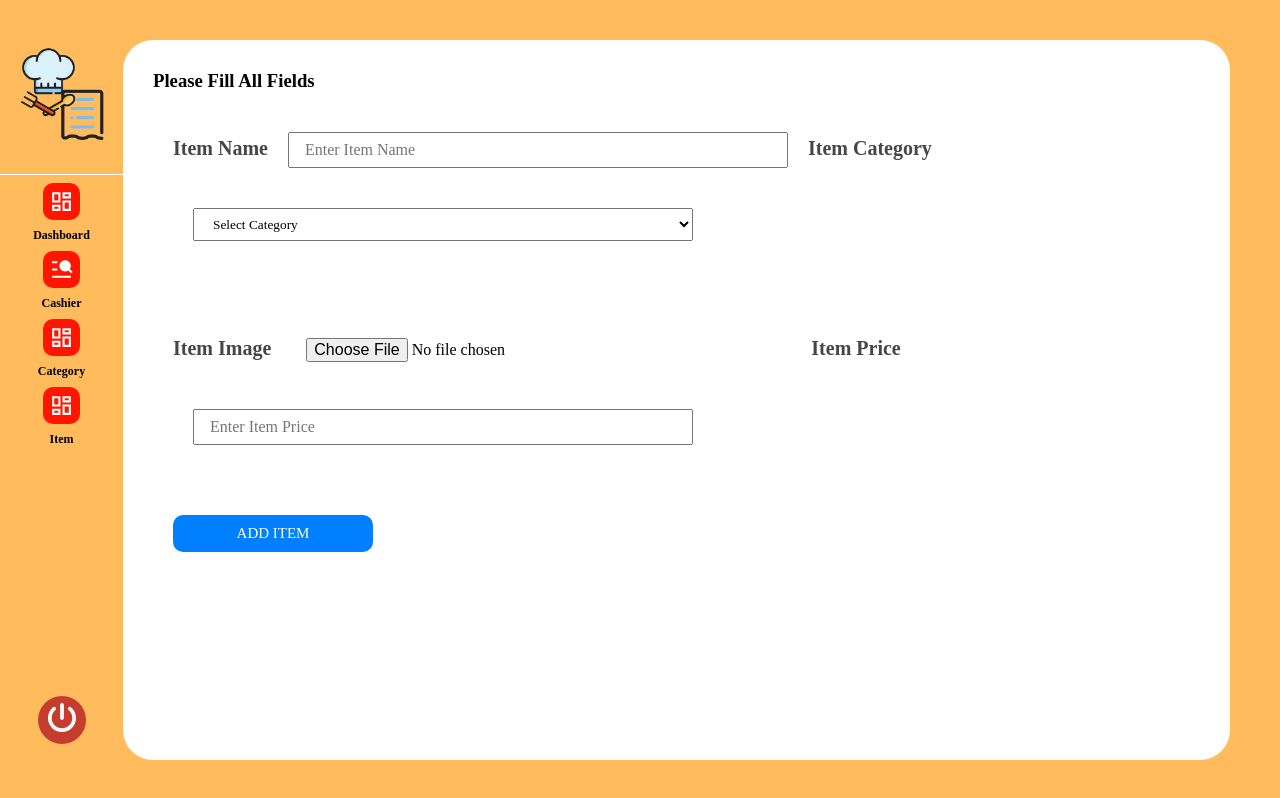
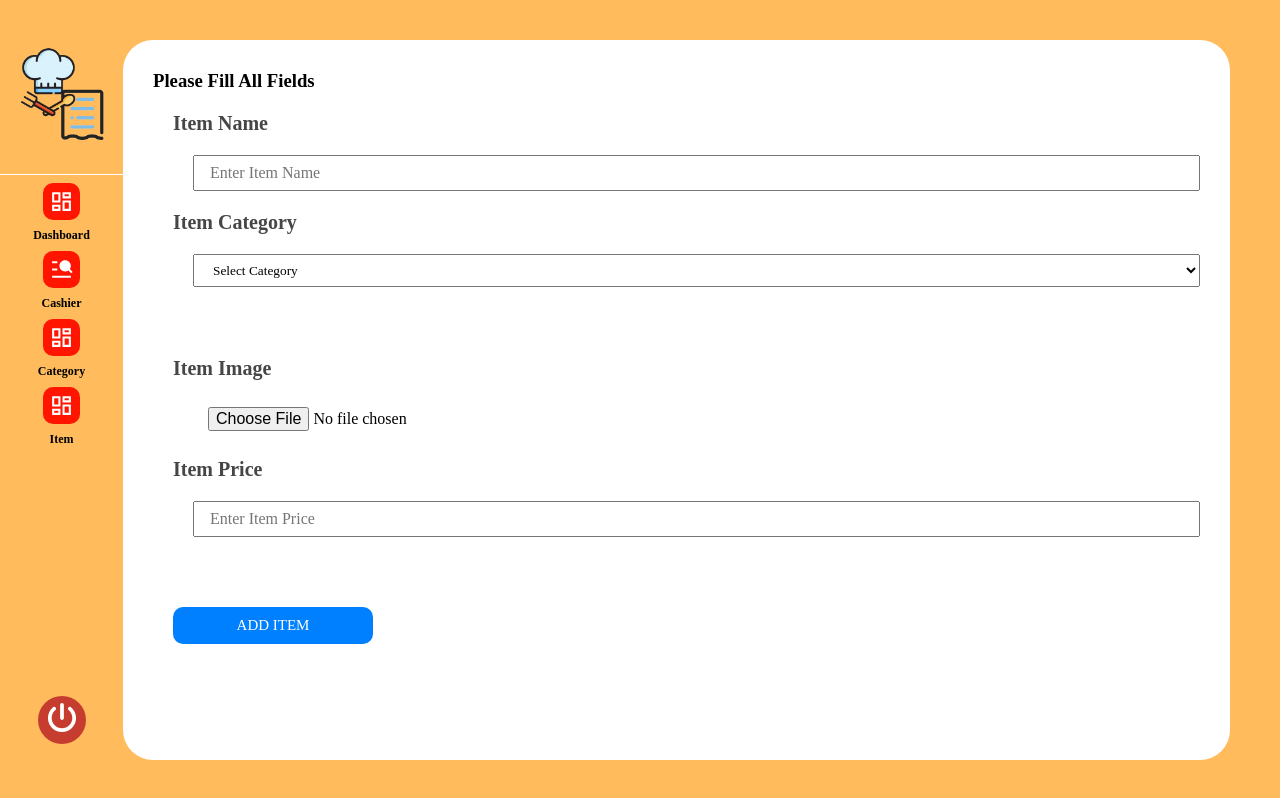
Before and after one commit to SaumilTripathi12/point-of-sale, a React (Vite) app: page /itemform in a window 1280 px wide. Built offline with nearby package versions, Linux system fonts and the light colour scheme.

Commit message:
update css

```diff
--- a/src/index.css
+++ b/src/index.css
@@ -1404,7 +1404,7 @@ button {
   border: none;
   border-radius: 10px;
   padding: 10px;
-  margin-left: 1200px;
+  margin-left: 1000px;
   color: #fff;
   background-color: #0080ff;
 }
@@ -1449,26 +1449,27 @@ button {
   margin: 20px;
   display: flex;
   flex-direction: column;
+  flex-wrap: wrap;
   gap: 50px;
 }
 .main_cform_div .form_div .form input {
   color: #000;
   margin: 20px;
   padding: 7px 15px;
-  width: 500px;
+  width: 100%;
   font-size: 16px;
 }
 .main_cform_div .form_div .form select {
   color: #000;
   margin: 20px;
   padding: 7px 15px;
-  width: 500px;
+  width: 100%;
 }
 .main_cform_div .form_div .form option {
   color: #000;
   margin: 20px;
   padding: 7px 15px;
-  width: 500px;
+  width: 100%;
   font-size: 15px;
 }
 .main_cform_div .form_div .form label {
--- a/src/style/add_cashier/_cashierform.scss
+++ b/src/style/add_cashier/_cashierform.scss
@@ -16,26 +16,27 @@
             margin: 20px;
             display: flex;
             flex-direction: column;
+            flex-wrap: wrap;
             gap: 50px;
 
             input {
                 color: #000;
                 margin: 20px;
                 padding: 7px 15px;
-                width: 500px;
+                width:100% ;
                 font-size: 16px;
             }
             select {
                 color: #000;
                 margin: 20px;
                 padding: 7px 15px;
-                width: 500px;
+                width: 100%;
             }
             option {
                 color: #000;
                 margin: 20px;
                 padding: 7px 15px;
-                width: 500px;
+                width: 100%;
                 font-size: 15px;
             }
             label {
--- a/src/style/dashboard/_admindashboard.scss
+++ b/src/style/dashboard/_admindashboard.scss
@@ -68,7 +68,7 @@
                         border: none;
                         border-radius: 10px;
                         padding: 10px;
-                        margin-left: 1200px;
+                        margin-left: 1000px;
                         color: #fff;
                         background-color: #0080ff;
                     }
```
Also changed, not shown: 1 other file (tests, documents, lock files or other folders).
